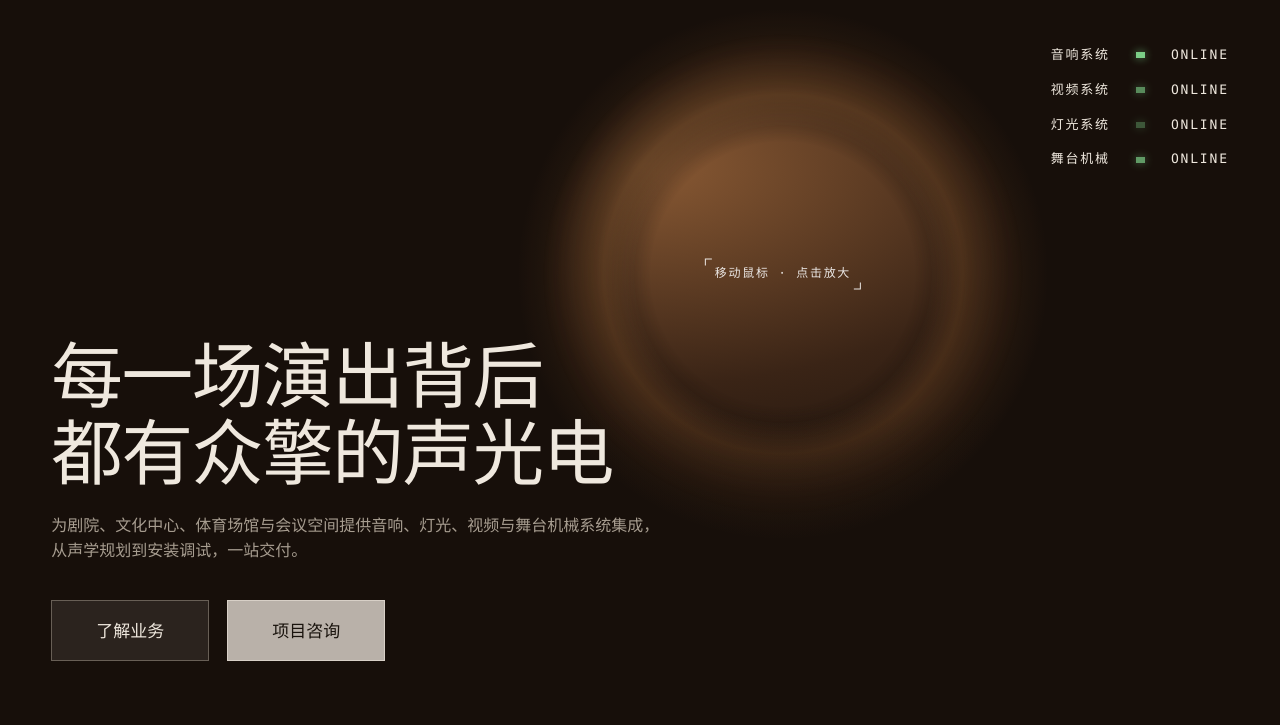
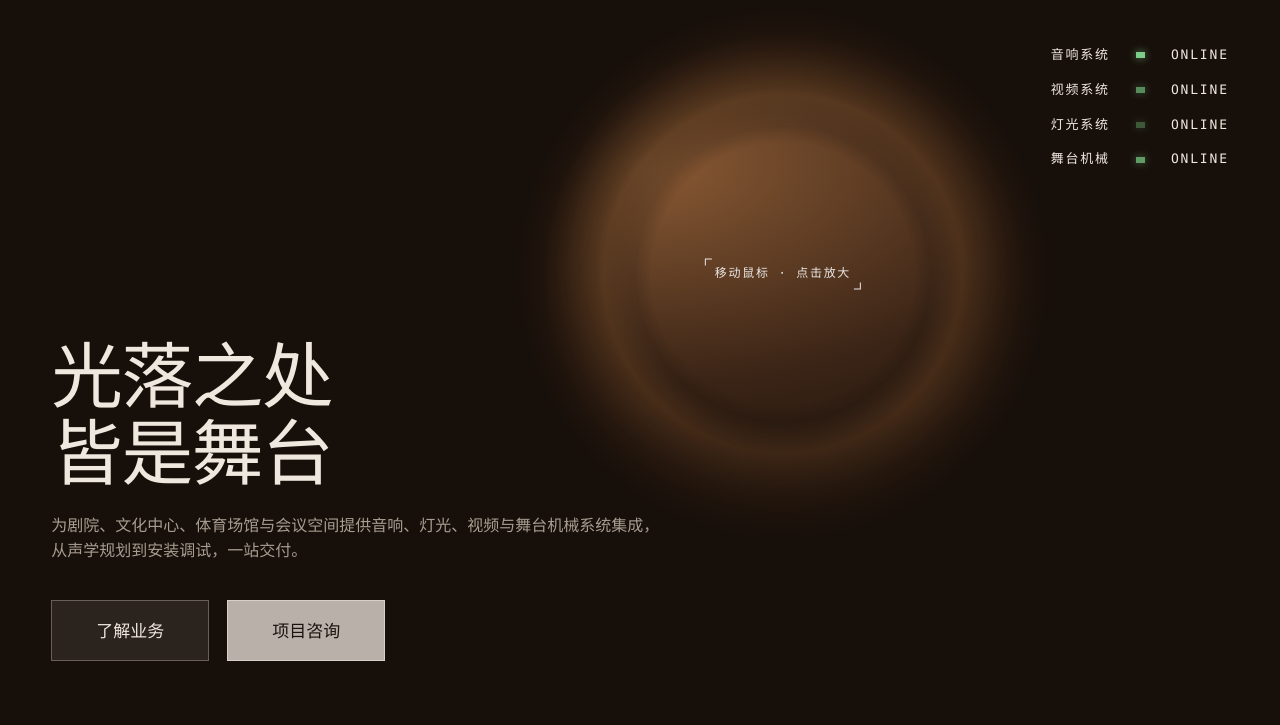
Before and after one commit to siyu-learningengineer/zhongqing-website, a plain HTML site: page index.html in a window 1280 px wide. Shown: the part 75-800 px from the top of the page. Drawn offline with Linux system fonts and the light colour scheme.

Commit message:
Hero slogan: 光落之处，皆是舞台

```diff
--- a/index.html
+++ b/index.html
@@ -350,7 +350,7 @@ footer{position:relative;overflow:hidden;border-top:1px solid var(--line);
   </div>
 
   <div class="hero-content wrap">
-    <h1 class="reveal">每一场演出背后<br>都有众擎的声光电</h1>
+    <h1 class="reveal">光落之处<br>皆是舞台</h1>
     <p class="reveal">为剧院、文化中心、体育场馆与会议空间提供音响、灯光、视频与舞台机械系统集成，从声学规划到安装调试，一站交付。</p>
     <div class="hero-actions reveal">
       <a href="#services" class="btn dark lg">了解业务</a>
```
